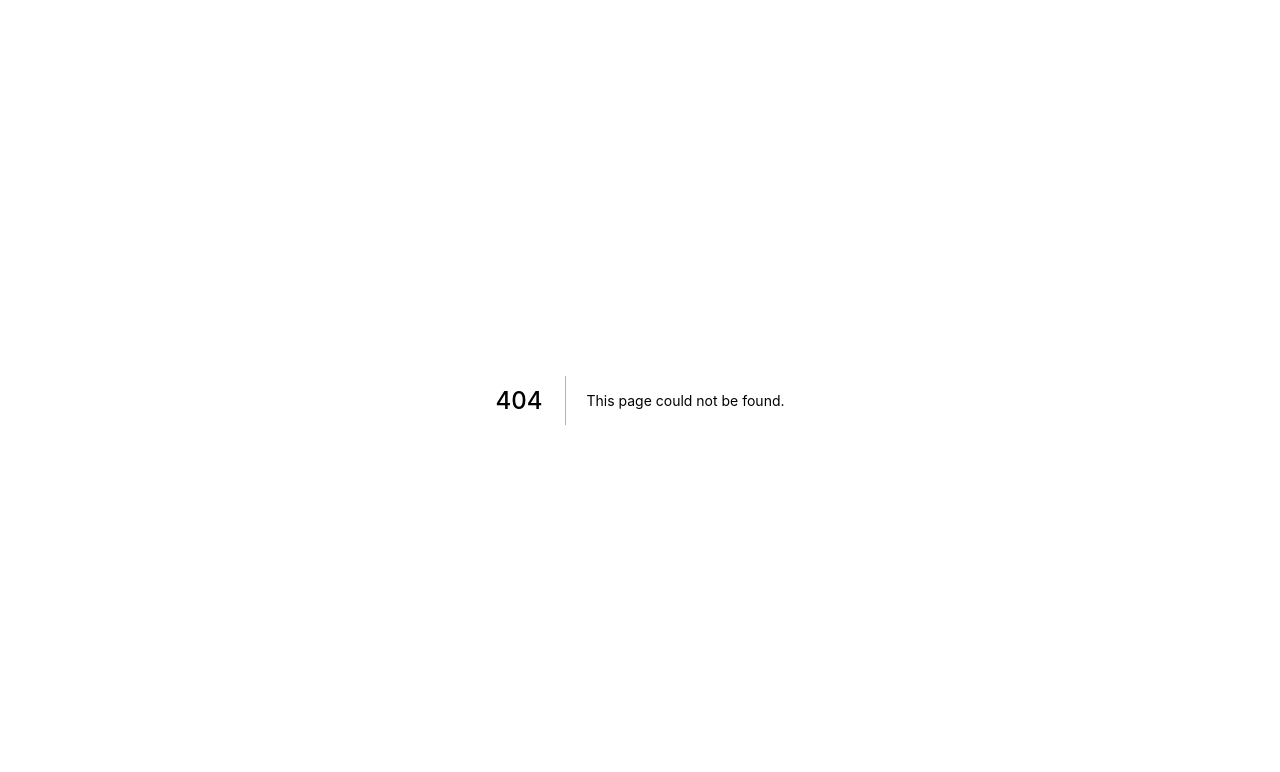
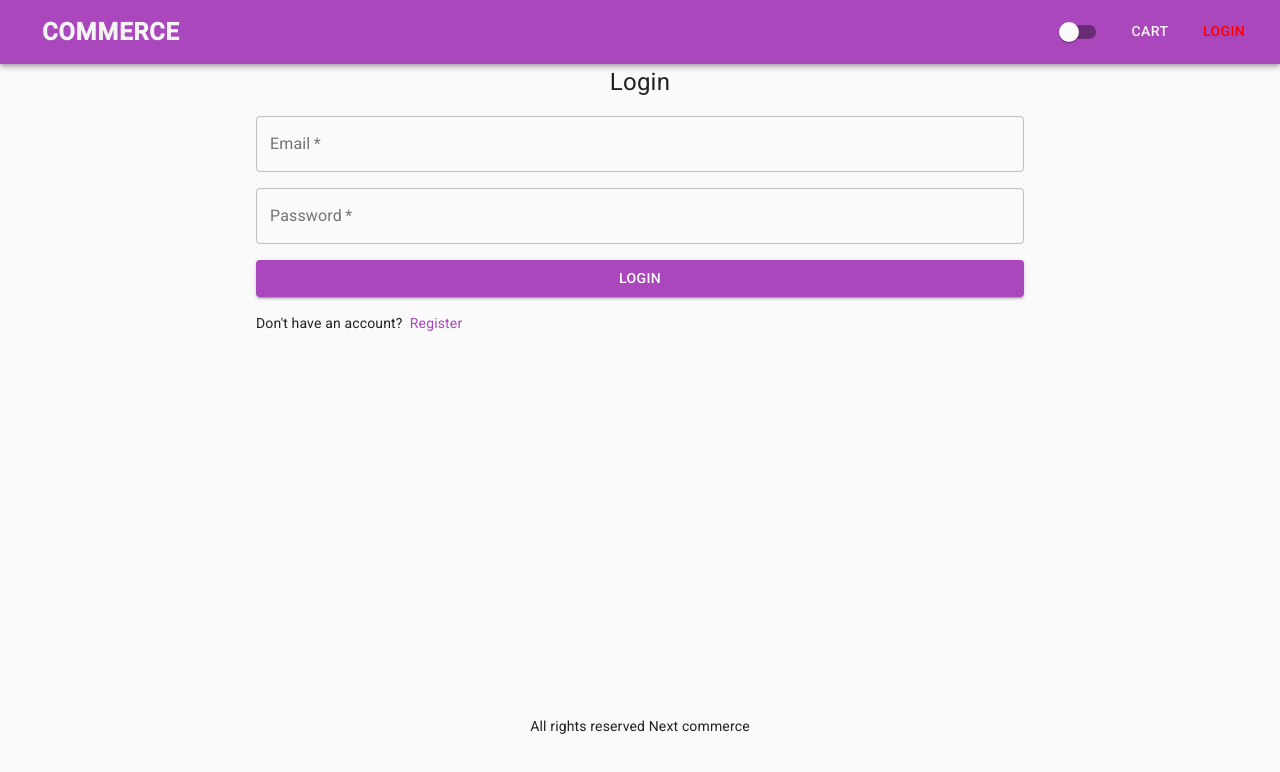
Before and after one commit to blaise-ndizeye/next-merce, a Next.js app: page /login in a window 1280 px wide. Before the commit this address had no page. Shown: the top 772 px of the page. Built offline with nearby package versions, Linux system fonts and the light colour scheme; a small style sheet from the web is missing.

Commit message:
Create Login screen without functionality

```diff
--- /dev/null
+++ b/pages/login.js
@@ -0,0 +1,50 @@
+import React from "react"
+import NextLink from "next/link"
+import TextField from "@material-ui/core/TextField"
+import { Typography, List, ListItem, Button, Link } from "@material-ui/core"
+import { Layout } from "../components/Layout"
+import useStyles from "../utils/styles"
+
+export default function Login() {
+  const classes = useStyles()
+  return (
+    <Layout title="Login">
+      <form className={classes.form}>
+        <Typography className={classes.title}>Login</Typography>
+        <List>
+          <ListItem>
+            <TextField
+              fullWidth
+              variant="outlined"
+              id="email"
+              label="Email"
+              inputProps={{ type: "email" }}
+              required
+            />
+          </ListItem>
+          <ListItem>
+            <TextField
+              fullWidth
+              variant="outlined"
+              id="password"
+              label="Password"
+              inputProps={{ type: "password" }}
+              required
+            />
+          </ListItem>
+          <ListItem>
+            <Button variant="contained" type="submit" fullWidth color="primary">
+              Login
+            </Button>
+          </ListItem>
+          <ListItem>
+            Don't have an account? &nbsp;
+            <NextLink href="/register" passHref>
+              <Link>Register</Link>
+            </NextLink>
+          </ListItem>
+        </List>
+      </form>
+    </Layout>
+  )
+}
--- a/utils/styles.js
+++ b/utils/styles.js
@@ -41,6 +41,14 @@ const useStyles = makeStyles({
   active: {
     color: "red",
   },
+  title: {
+    textAlign: "center",
+    fontSize: "1.5rem",
+  },
+  form: {
+    maxWidth: 800,
+    margin: "0 auto",
+  },
 })
 
 export default useStyles
```
Also changed, not shown: pages/cart.js (+12 -1 lines), pages/shipping.js (added, +13 -0 lines).
